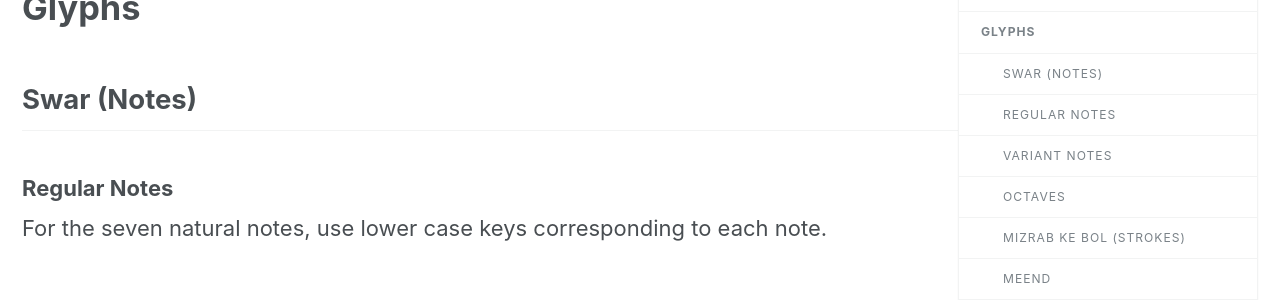
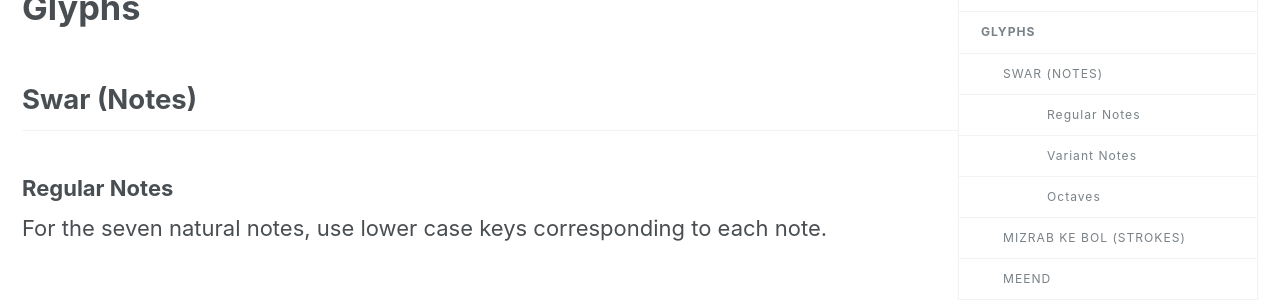
Before and after one commit to omenad/fonts, a Jekyll site: the page built from docs/_pages/omenad-meend-hindi.md, in a window 1280 px wide. Shown: the part 428-728 px from the top of the page. Built offline with Jekyll 4.4.1, drawn with Linux system fonts in a browser that asks for light colours; a style sheet for code colours, icons or effects is not loaded.

Commit message:
Add third tier to table of contents

```diff
--- a/docs/_sass/minimal-mistakes/_navigation.scss
+++ b/docs/_sass/minimal-mistakes/_navigation.scss
@@ -542,9 +542,16 @@
     }
   }
 
-  li ul > li a {
-    padding-left: 2rem;
-    font-weight: normal;
+  li ul > li {
+    a {
+      font-weight: normal;
+      padding-left: 2rem;
+    }
+
+    > ul > li a {
+      text-transform: none;
+      padding-left: 4rem;
+    }
   }
 
   /* hide sub sub links on small screens*/
```
